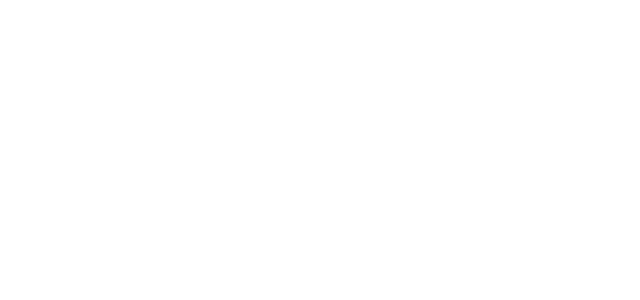
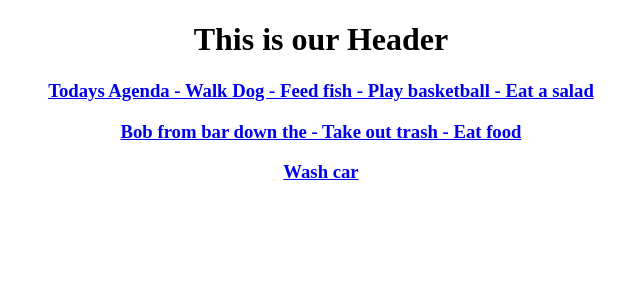
Before and after one commit to Z3r0J/react-note-app, a React (Create React App) app: page / in a window 1280 px wide. Shown: the top 300 px of the page, without its empty margins (319-959 px from the left). Built offline with nearby package versions, Linux system fonts and the light colour scheme.

Commit message:
Add link, list item and routing

```diff
--- a/package.json
+++ b/package.json
@@ -8,6 +8,7 @@
     "@testing-library/user-event": "^13.5.0",
     "react": "^18.0.0",
     "react-dom": "^18.0.0",
+    "react-router-dom": "^5.2.1",
     "react-scripts": "5.0.0",
     "web-vitals": "^2.1.4"
   },
--- a/src/App.js
+++ b/src/App.js
@@ -1,10 +1,20 @@
+import {
+  BrowserRouter,
+  Route,
+} from "react-router-dom";
 import './App.css';
-
+import Header from './components/Header';
+import NotesPage from './pages/NotesPage';
+import NotePage from "./pages/NotePage";
 function App() {
   return (
+    <BrowserRouter>
     <div className="App">
-
+      <Header/>
+      <Route component={NotesPage} path="/" exact />
+      <Route component={NotePage} path="/note/:id" />
     </div>
+    </BrowserRouter>
   );
 }
 
--- /dev/null
+++ b/src/assets/data.js
@@ -0,0 +1,20 @@
+let notes = [
+    {
+        "id": 1,
+        "body": "Todays Agenda\n\n- Walk Dog\n- Feed fish\n- Play basketball\n- Eat a salad",
+        "updated": "2021-07-14T13:49:02.078653Z"
+    },
+    {
+        "id": 2,
+        "body": "Bob from bar down the \n\n- Take out trash\n- Eat food",
+        "updated": "2021-07-13T20:43:18.550058Z"
+    },
+    {
+        "id": 3,
+        "body": "Wash car",
+        "updated": "2021-07-13T19:46:12.187306Z"
+    }
+]
+
+
+export default notes;
--- /dev/null
+++ b/src/components/Header.js
@@ -0,0 +1,11 @@
+
+
+const Header =  () => {
+        return(
+            <div>
+                <h1>This is our Header</h1>
+            </div>
+        )
+}
+
+export default Header;
--- /dev/null
+++ b/src/components/ListItem.js
@@ -0,0 +1,15 @@
+import React from 'react';
+import { Link } from 'react-router-dom';
+
+
+function ListItem({note}) {
+  return (
+    <Link to={`/note/${note.id}`}>
+    <div className='notes-list-item'>
+        <h3>{note.body}</h3>
+    </div>
+    </Link>
+  )
+}
+
+export default ListItem
--- a/src/index.css
+++ /dev/null
@@ -1,13 +0,0 @@
-body {
-  margin: 0;
-  font-family: -apple-system, BlinkMacSystemFont, 'Segoe UI', 'Roboto', 'Oxygen',
-    'Ubuntu', 'Cantarell', 'Fira Sans', 'Droid Sans', 'Helvetica Neue',
-    sans-serif;
-  -webkit-font-smoothing: antialiased;
-  -moz-osx-font-smoothing: grayscale;
-}
-
-code {
-  font-family: source-code-pro, Menlo, Monaco, Consolas, 'Courier New',
-    monospace;
-}
--- a/src/index.js
+++ b/src/index.js
@@ -1,6 +1,5 @@
 import React from 'react';
 import ReactDOM from 'react-dom';
-import './index.css';
 import App from './App';
 
 ReactDOM.render(
--- /dev/null
+++ b/src/pages/NotePage.js
@@ -0,0 +1,14 @@
+import React from 'react'
+import notes from '../assets/data'
+
+function NotePage({match}) {
+    let noteId = match.params.id;
+    let note = notes.find(note => note.id == noteId);
+  return (
+    <div>
+      <p>{note?.body}</p>
+    </div>
+  )
+}
+
+export default NotePage
--- /dev/null
+++ b/src/pages/NotesPage.js
@@ -0,0 +1,15 @@
+import React from 'react'
+import notes from '../assets/data'
+import ListItem from '../components/ListItem'
+
+const NotesPage = () => {
+    return (
+    <div>
+        {notes.map((note,index)=>(
+            <ListItem key={index} note={note}/>
+        ))}
+    </div>
+    )
+}
+
+export default NotesPage;
```
Also changed, not shown: 2 other files (tests, documents, lock files or other folders).
